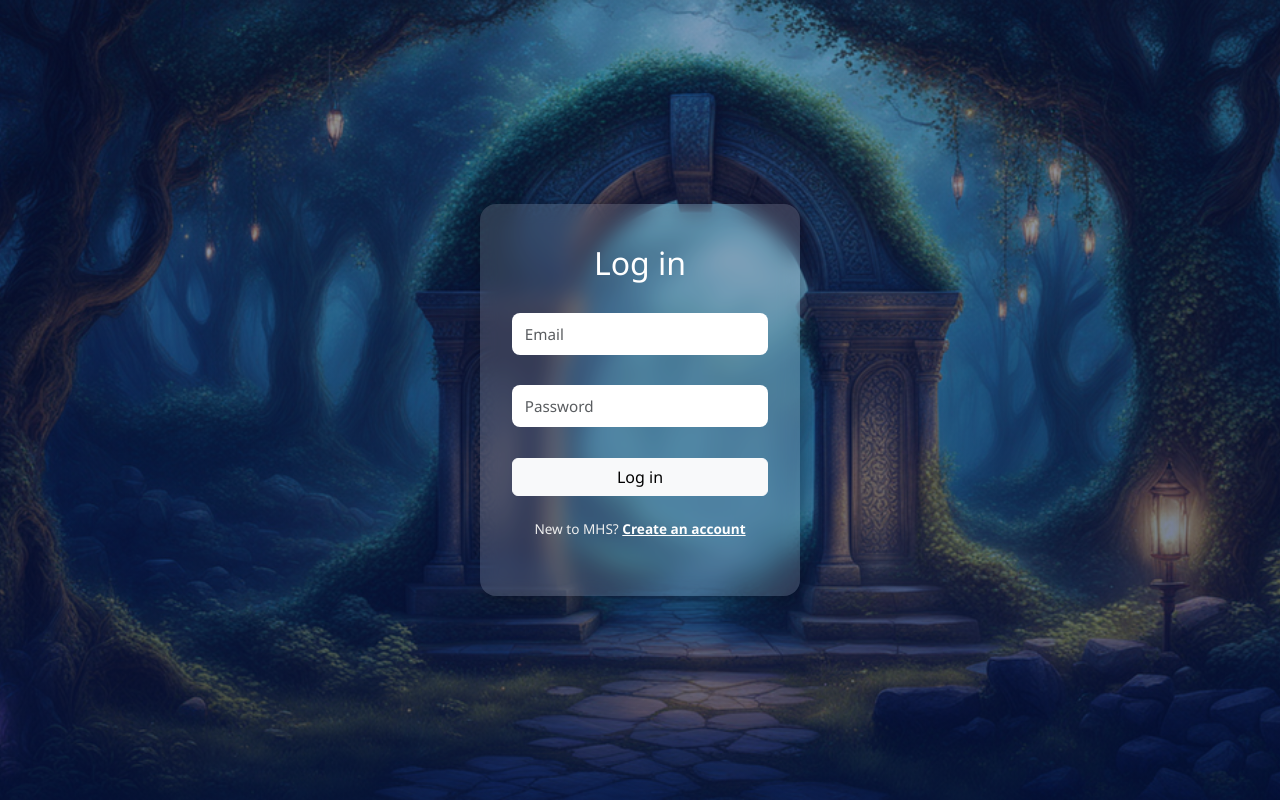
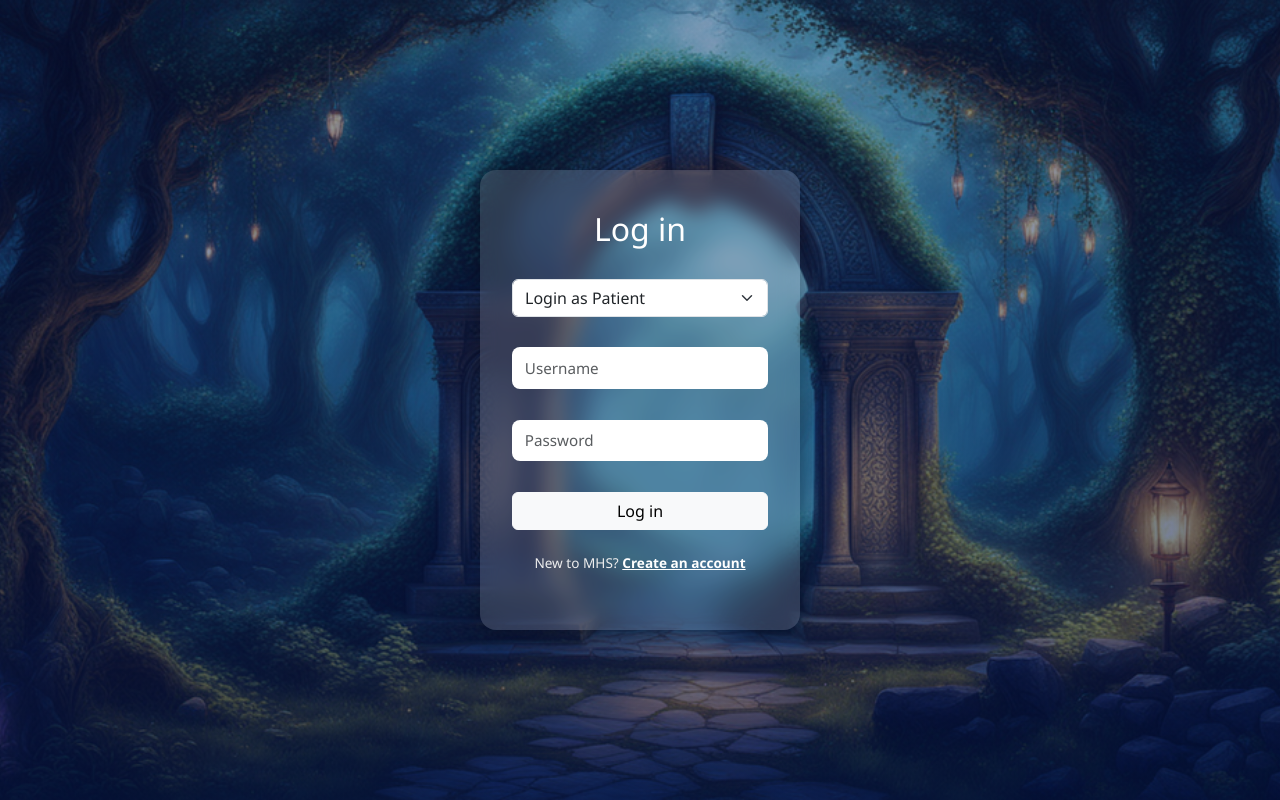
Before and after one commit to Esraa-mohamed1/react-medical-site, a React (Create React App) app in the folder mental-health-supporter/: page /login in a window 1280 px wide. Built offline with nearby package versions, Linux system fonts and the light colour scheme; no server answers.

Commit message:
adding doctor profile, patient profile, linking between login, doctor and patient profiles

```diff
--- a/mental-health-supporter/src/App.js
+++ b/mental-health-supporter/src/App.js
@@ -15,7 +15,7 @@ function App() {
   return (
     <Router>
       <Routes>
-        <Route path="/" element={<Navigate to="/artical" replace />} />
+        <Route path="/" element={<Navigate to="/login" replace />} />
         <Route path="/login" element={<LoginPage />} />
         <Route path="/register" element={<RegisterPage />} />
         <Route path="/artical" element={<ArticalPage />} />
--- a/mental-health-supporter/src/components/AuthForm.js
+++ b/mental-health-supporter/src/components/AuthForm.js
@@ -9,6 +9,7 @@ export default function AuthForm({ variant = 'login', onSubmit }) {
     email: '',
     password: '',
     confirmPassword: '',
+    role: 'patient', // Add default role
   });
 
   const [errors, setErrors] = useState({});
@@ -22,15 +23,15 @@ export default function AuthForm({ variant = 'login', onSubmit }) {
     e.preventDefault();
 
     const newErrors = {};
-
-    if (!formData.email) newErrors.email = 'Email is required';
-    else if (!/\S+@\S+\.\S+/.test(formData.email)) newErrors.email = 'Invalid email';
+    if (!formData.name) newErrors.name = 'Username is required';
 
     if (!formData.password) newErrors.password = 'Password is required';
     else if (formData.password.length < 6) newErrors.password = 'Password must be at least 6 characters';
 
     if (!isLogin) {
-      if (!formData.name) newErrors.name = 'Username is required';
+      if (!formData.email) newErrors.email = 'Email is required';
+      else if (!/\S+@\S+\.\S+/.test(formData.email)) newErrors.email = 'Invalid email';
+
       if (!formData.confirmPassword) newErrors.confirmPassword = 'Please confirm your password';
       else if (formData.password !== formData.confirmPassword)
         newErrors.confirmPassword = 'Passwords do not match';
@@ -60,7 +61,20 @@ export default function AuthForm({ variant = 'login', onSubmit }) {
       <form className="auth-card" onSubmit={handleSubmit} noValidate>
         <h2 className="auth-title">{isLogin ? 'Log in' : 'Create account'}</h2>
 
-        {!isLogin && (
+        {isLogin && (
+          <div className="mb-3">
+            <select
+              name="role"
+              className="form-select form-control"
+              value={formData.role}
+              onChange={handleChange}
+            >
+              <option value="patient">Login as Patient</option>
+              <option value="doctor">Login as Doctor</option>
+            </select>
+          </div>
+        )}
+
         <div className="mb-3">
           <input
             type="text"
@@ -72,8 +86,8 @@ export default function AuthForm({ variant = 'login', onSubmit }) {
           />
           {errors.name && <div className="invalid-feedback">{errors.name}</div>}
         </div>
-        )}
 
+        {!isLogin && (
           <div className="mb-3">
             <input
               type="email"
@@ -85,7 +99,7 @@ export default function AuthForm({ variant = 'login', onSubmit }) {
             />
             {errors.email && <div className="invalid-feedback">{errors.email}</div>}
           </div>
-
+        )}
         <div className="mb-3">
           <input
             type="password"
--- a/mental-health-supporter/src/pages/ArticalPage.js
+++ b/mental-health-supporter/src/pages/ArticalPage.js
@@ -3,8 +3,10 @@ import '../styles/article.css';
 
 const ArticalPage = ({ clientData = {} }) => {
   // Enhanced default values
+
+  const loggedUser = JSON.parse(localStorage.getItem('loggedUser'))
   const {
-    name = 'Client',
+    name = loggedUser['name'] ?? 'Client',
     angerLevel = 50,
     copingStrategies = [
       'Practice deep breathing for 5 minutes',
@@ -170,6 +172,23 @@ const ArticalPage = ({ clientData = {} }) => {
         <div className="user-greeting">
           <span className="welcome">Welcome, </span>
           <span className="username">{name}</span>
+          <a
+            href={`/patients-list/${loggedUser['id']}`}
+            className="view-profile-link"
+            style={{
+              marginLeft: '15px',
+              fontSize: '1rem',
+              color: '#4a90e2',
+              textDecoration: 'none',
+              padding: '5px 10px',
+              borderRadius: '4px',
+              backgroundColor: '#f8f9fa',
+              border: '1px solid #e9ecef',
+              transition: 'all 0.2s ease'
+            }}
+          >
+            View Profile →
+          </a>
         </div>
       </header>
 
--- a/mental-health-supporter/src/pages/DoctorDetailsPage.js
+++ b/mental-health-supporter/src/pages/DoctorDetailsPage.js
@@ -314,9 +314,9 @@ const DoctorDetailsPage = () => {
         <div style={styles.doctorDetailsPage}>
             <div style={styles.doctorDetailsContainer}>
                 <div style={styles.headerContainer}>
-                    <button onClick={handleBack} style={styles.backButton}>
+                    {/* <button onClick={handleBack} style={styles.backButton}>
                         ← Back to Doctors
-                    </button>
+                    </button> */}
                     <div style={styles.buttonContainer}>
                         {isEditing && (
                             <button onClick={handleCancel} style={styles.cancelButton}>
--- a/mental-health-supporter/src/pages/LoginPage.js
+++ b/mental-health-supporter/src/pages/LoginPage.js
@@ -13,7 +13,12 @@ export default function LoginPage() {
       const result = await loginUser(data);
       localStorage.setItem('access', result.access);
       localStorage.setItem('refresh', result.refresh);
-      navigate('/artical');
+      localStorage.setItem('loggedUser', JSON.stringify({ ...data, id: result.user_id }));
+      if (data['role'] === 'patient') {
+        navigate('/artical');
+      } else {
+        navigate('/doctors-list/' + result.user_id)
+      }
     } catch (error) {
       setError(error.message);
     }
--- a/mental-health-supporter/src/pages/PatientDetailsPage.js
+++ b/mental-health-supporter/src/pages/PatientDetailsPage.js
@@ -256,7 +256,7 @@ const PatientDetailsPage = () => {
         <div style={styles.container}>
             <div style={styles.card}>
                 <div style={styles.header}>
-                    <button onClick={() => navigate('/')} style={styles.backButton}>
+                    <button onClick={() => navigate('/artical')} style={styles.backButton}>
                         ← Back
                     </button>
                     <div style={styles.buttonsContainer}>
--- a/mental-health-supporter/src/services/api.js
+++ b/mental-health-supporter/src/services/api.js
@@ -15,11 +15,11 @@ export async function registerUser({ name, email, password }) {
   return response.json();
 }
 
-export async function loginUser({ email, password }) {
+export async function loginUser({ name, password }) {
   const response = await fetch(BASE_URL + "login/", {
     method: "POST",
     headers: { "Content-Type": "application/json" },
-    body: JSON.stringify({ email, password })
+    body: JSON.stringify({ username: name, password })
   });
   if (!response.ok) {
     const errorData = await response.json();
@@ -87,6 +87,7 @@ api.interceptors.response.use(
   (error) => {
     if (error.response && error.response.status === 401) {
       localStorage.removeItem('access'); // Clear token
+      localStorage.removeItem('loggedUser')
       window.location.href = '/login';
     }
     return Promise.reject(error);
```
Lines whose indentation alone changed are shown as unchanged.
